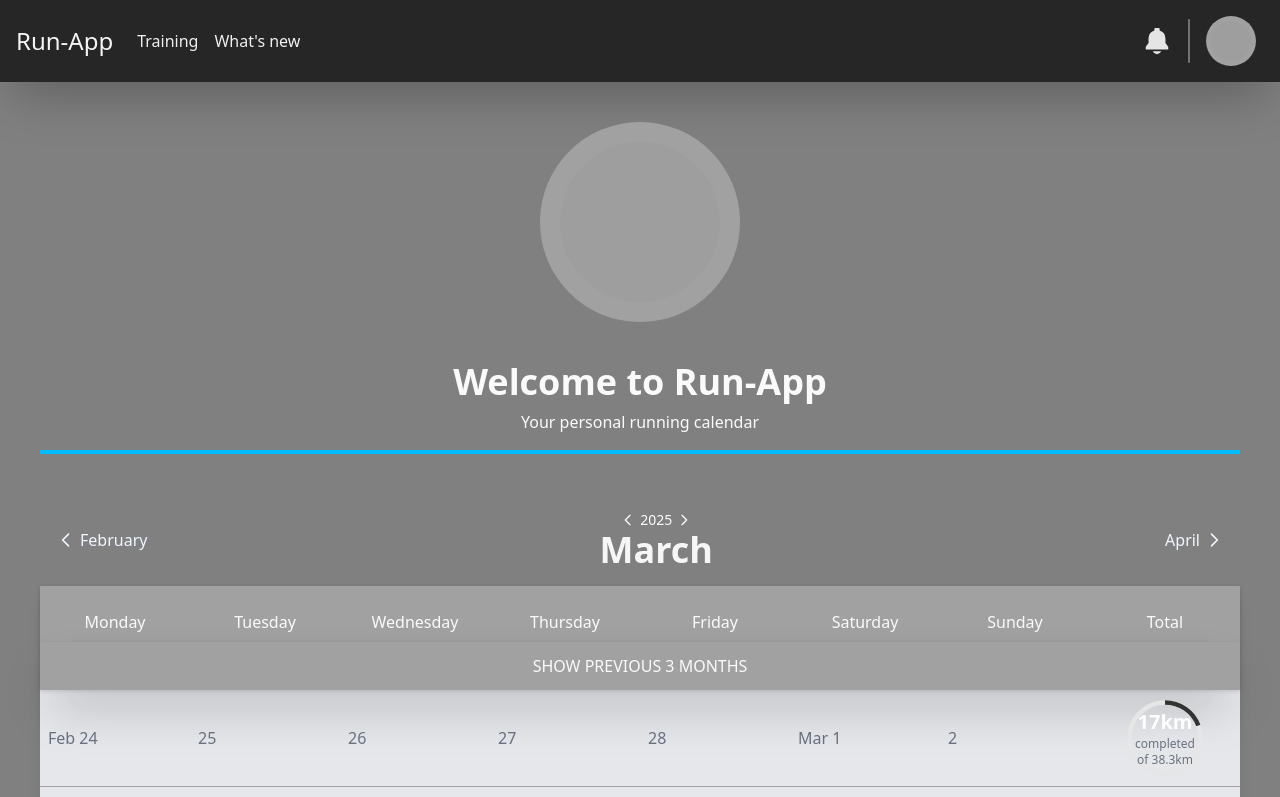
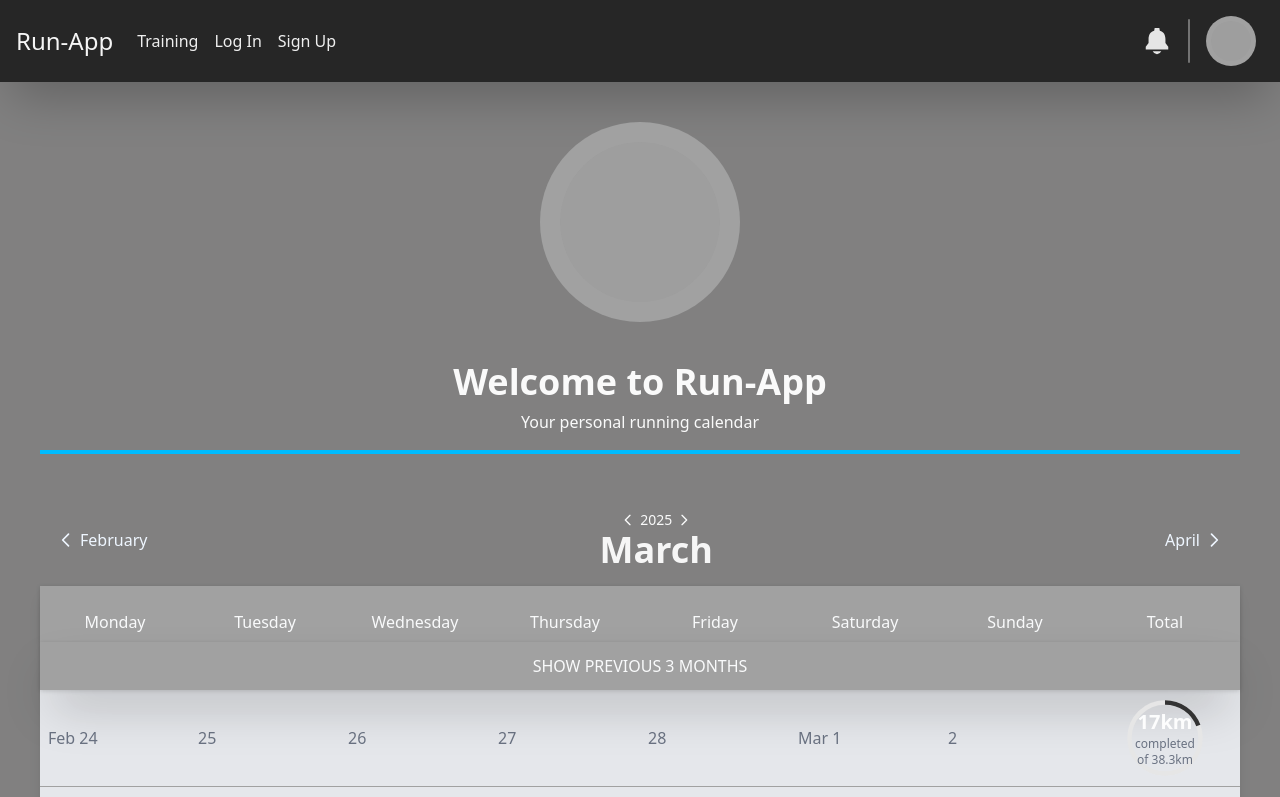
Before and after one commit to contrererick-ids/Run-App-Project-Web-Development, a React (Vite) app: page / in a window 1280 px wide. Shown: the top 797 px of the page. Built offline with nearby package versions, Linux system fonts and the light colour scheme; grey boxes are pictures that could not be loaded.

Commit message:
Add login and signup buttons to the header

```diff
--- a/src/components/Header.jsx
+++ b/src/components/Header.jsx
@@ -1,4 +1,5 @@
 import { IoNotificationsSharp } from "react-icons/io5";
+import { Link } from "react-router-dom";
 
 const Header = () => {
   return (
@@ -7,10 +8,13 @@ const Header = () => {
         <h1 className=" text-neutral-100 text-2xl">Run-App</h1>
         <ul className="flex gap-4 ">
           <li className=" hover:text-neutral-50">
-            <a href="/">Training</a>
+            <Link to="/">Training</Link>
           </li>
           <li className=" hover:text-neutral-50">
-            <a href="/about">What's new</a>
+            <Link to="/SignIn">Log In</Link>
+          </li>
+          <li className=" hover:text-neutral-50">
+            <Link to="/signup">Sign Up</Link>
           </li>
         </ul>
         <div className="flex justify-end items-center ml-auto">
```
